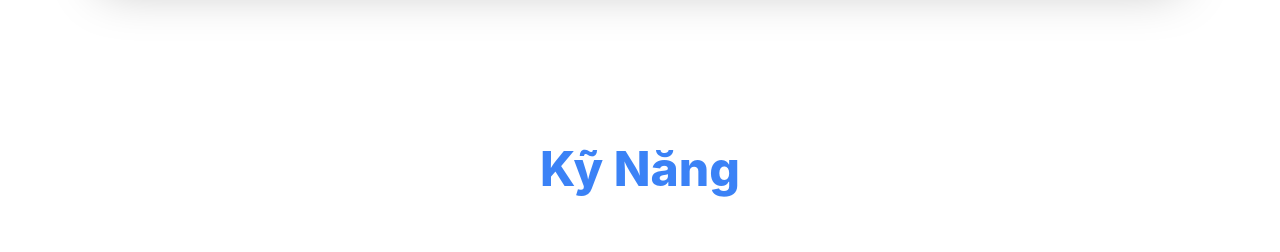
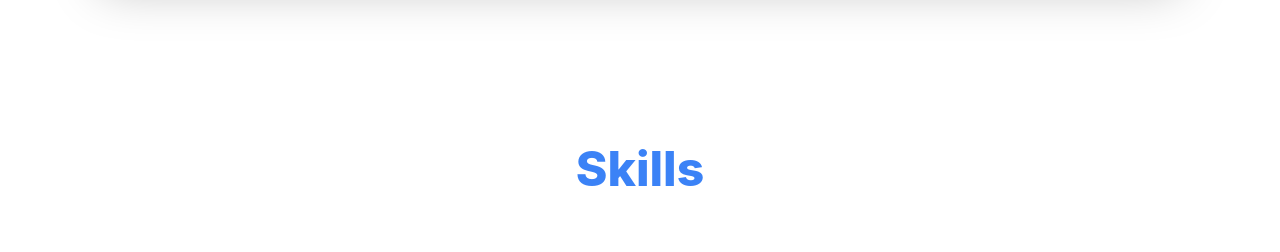
Before and after one commit to DuyPhatpeo/portfolio, a React (Vite) app: page / in a window 1280 px wide. Shown: the part 1780-2032 px from the top of the page. Built offline with nearby package versions, Linux system fonts and the light colour scheme.

Commit message:
update style

```diff
--- a/src/components/section/SkillsSection.tsx
+++ b/src/components/section/SkillsSection.tsx
@@ -10,7 +10,7 @@ const SkillsSection = () => {
       {/* Header */}
       <div className="text-center mb-16">
         <h2 className="text-4xl md:text-5xl font-extrabold leading-snug md:leading-snug bg-clip-text text-transparent bg-primary mb-4">
-          Kỹ Năng
+          Skills
         </h2>
       </div>
 
@@ -38,7 +38,7 @@ const SkillsSection = () => {
             </div>
 
             {/* Keycap Container */}
-            <div className="relative w-20 h-20">
+            <div className="relative w-25 h-25">
               {/* Keycap Base */}
               <div
                 className={`absolute inset-0 bg-gradient-to-b from-gray-300 to-gray-400 rounded-3xl transform transition-all duration-100 ${
```
